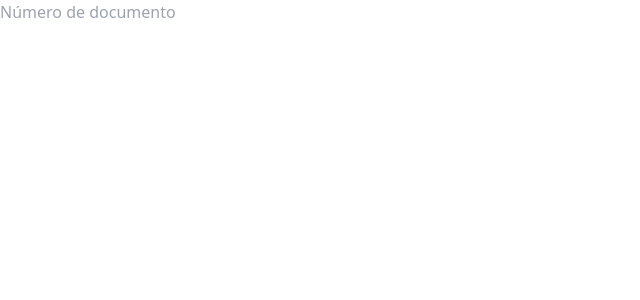
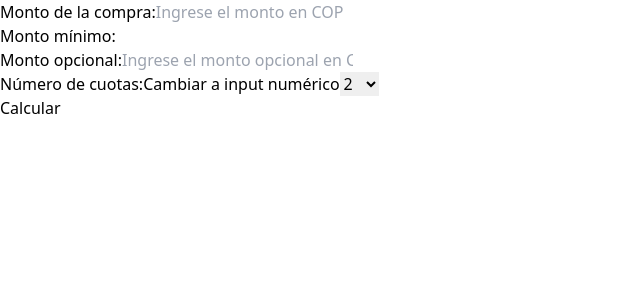
Before and after one commit to goomoonarch/press, a React (Vite) app: page / in a window 1280 px wide. Shown: the top 300 px of the page, without its empty margins (0-640 px from the left). Built offline with nearby package versions, Linux system fonts and the light colour scheme.

Commit message:
second commit

```diff
--- a/src/App.jsx
+++ b/src/App.jsx
@@ -1,9 +1,9 @@
-import { InputValue } from "./components/InputValue";
+import CreditSimulator from "./components/InputValue";
 
 function App() {
   return (
     <>
-    <InputValue />
+    <CreditSimulator />
     </>
   );
 }
--- a/src/components/InputValue.jsx
+++ b/src/components/InputValue.jsx
@@ -1,23 +1,197 @@
 import { useState } from "react";
 
-export const InputValue = ({ onChange }) => {
-  const [phoneValue, setPhoneValue] = useState("");
+const CreditSimulator = () => {
+  const [inputValue, setInputValue] = useState("");
+  const [inputValueRaw, setInputValueRaw] = useState("");
+  const [optionalAmount, setOptionalAmount] = useState("");
+  const [optionalAmountRaw, setOptionalAmountRaw] = useState("");
+  const [installmentsType, setInstallmentsType] = useState("select"); // 'select' or 'input'
+  const [installmentsValue, setInstallmentsValue] = useState(2);
+  const [halfAmount, setHalfAmount] = useState("");
+  const [halfAmountRaw, setHalfAmountRaw] = useState("");
+  const [capitalToCredit, setCapitalToCredit] = useState("");
+  const [allRisckSecure, setAllRisckSecure] = useState("");
 
-  const onInputChange = ({ target }) => {
-    setPhoneValue(target.value);
-    onChange(target.value);
-    console.log(target.value);
+  const tenPercent = 0.1;
+  const monthlyInterest = 0.04;
+
+  const formatCOP = (value) => {
+    if (!value) return "";
+    const numberValue = parseInt(value, 10);
+    return new Intl.NumberFormat("es-CO", {
+      style: "currency",
+      currency: "COP",
+      minimumFractionDigits: 0,
+      maximumFractionDigits: 0,
+    }).format(numberValue);
+  };
+
+  const handleInputChange = (event) => {
+    const value = event.target.value.replace(/[^0-9]/g, "");
+    setInputValueRaw(value);
+    setInputValue(formatCOP(value));
+    if (value && value > 0) {
+      const half = Math.floor(value / 2);
+      setHalfAmountRaw(half.toString());
+      setHalfAmount(formatCOP(half.toString()));
+    } else {
+      setHalfAmountRaw("");
+      setHalfAmount("");
+    }
+  };
+
+  const handleOptionalAmountChange = (event) => {
+    const value = event.target.value.replace(/[^0-9]/g, "");
+    setOptionalAmountRaw(value);
+    setOptionalAmount(formatCOP(value));
+  };
+
+  const handleInstallmentsChange = (event) => {
+    const value = event.target.value.replace(/[^0-9]/g, "");
+    setInstallmentsValue(value);
+  };
+
+  const toggleInstallmentsType = () => {
+    setInstallmentsType((prevType) =>
+      prevType === "select" ? "input" : "select"
+    );
+  };
+
+  const calculateResult = () => {
+    const amount = parseInt(inputValueRaw, 10) || 0;
+    const half = parseInt(halfAmountRaw, 10) || 0;
+    const optional = parseInt(optionalAmountRaw, 10) || 0;
+    const capitalToCredit = amount - half - optional;
+    const allRisckSecure = installmentsValue * 5320;
+    console.log(installmentsValue);
+    setCapitalToCredit(formatCOP(capitalToCredit.toString()));
+    setAllRisckSecure(formatCOP(allRisckSecure.toString()))
   };
 
   return (
-    <div className="flex w-[250px] sm:w-[300px]">
-      <input
+    <div>
+      <div>
+        <label htmlFor="amount">Monto de la compra:</label>
+        <input
           type="text"
-          placeholder="Número de documento"
-          className="bg-[#f6f6f6] px-2 focus:outline-none font-Inter text-[#1C1C1E] sm:w-[270px] w-[250px]"
-          value={phoneValue}
-          onChange={onInputChange}
-      />
+          id="amount"
+          value={inputValue}
+          onChange={handleInputChange}
+          placeholder="Ingrese el monto en COP"
+          aria-label="Monto de la compra"
+        />
+      </div>
+
+      <div>
+        <label htmlFor="halfAmount">Monto mínimo:</label>
+        <input
+          type="text"
+          id="halfAmount"
+          value={halfAmount}
+          readOnly
+          aria-label="La mitad del monto"
+        />
+      </div>
+
+      <div>
+        <label htmlFor="optionalAmount">Monto opcional:</label>
+        <input
+          type="text"
+          id="optionalAmount"
+          value={optionalAmount}
+          onChange={handleOptionalAmountChange}
+          placeholder="Ingrese el monto opcional en COP"
+          aria-label="Monto opcional"
+        />
+      </div>
+
+      <div>
+        <label htmlFor="installments">Número de cuotas:</label>
+        <button
+          onClick={toggleInstallmentsType}
+          aria-label="Cambiar tipo de entrada de cuotas"
+        >
+          Cambiar a{" "}
+          {installmentsType === "select"
+            ? "input numérico"
+            : "select de cuotas"}
+        </button>
+        {installmentsType === "select" ? (
+          <select
+            id="installments"
+            value={installmentsValue}
+            onChange={handleInstallmentsChange}
+            aria-label="Número de cuotas"
+          >
+            {[...Array(6).keys()].map((i) => (
+              <option key={i} value={2 + i * 2}>
+                {2 + i * 2}
+              </option>
+            ))}
+            <option value="14">14</option>
+            <option value="24">24</option>
+          </select>
+        ) : (
+          <input
+            type="text"
+            id="installments"
+            value={installmentsValue}
+            onChange={handleInstallmentsChange}
+            placeholder="Ingrese el número de cuotas"
+            pattern="\d*"
+            aria-label="Número de cuotas"
+          />
+        )}
+      </div>
+
+      <button onClick={calculateResult}>Calcular</button>
+
+      {capitalToCredit && (
+        <div>
+          <div>
+            <label htmlFor="capitalToCreditFixed">Capital a crédito fixed:</label>
+            <input
+              type="text"
+              id="capitalToCredit"
+              value={capitalToCredit}
+              readOnly
+              aria-label="Resultado"
+            />
+          </div>
+          <label htmlFor="alvalPercent">Aval: 10%</label>
+          <div>
+            <label htmlFor="allRisckSecure">Seguro todo riesgo:</label>
+            <input
+              type="text"
+              id="allrisksecure"
+              value={allRisckSecure}
+              readOnly
+              aria-label="Seguro todo riesgo"
+            />
+          </div>
+          <div>
+          <label htmlFor="monthlyInterest">Interes mensual:</label>
+          <input
+          type="text"
+          id="monthlyinterest"
+          value={`${monthlyInterest * 100}%`}
+          readOnly
+          aria-label="Interes mensual" />
+          </div>
+          <div>
+            <label htmlFor="totalInterest">Total de interés</label>
+            <input
+            type="text"
+            id="totalInterest"
+            readOnly
+            aria-label="Total interes" />
+          </div>
+
+
+        </div>
+      )}
     </div>
   );
 };
+
+export default CreditSimulator;
```
